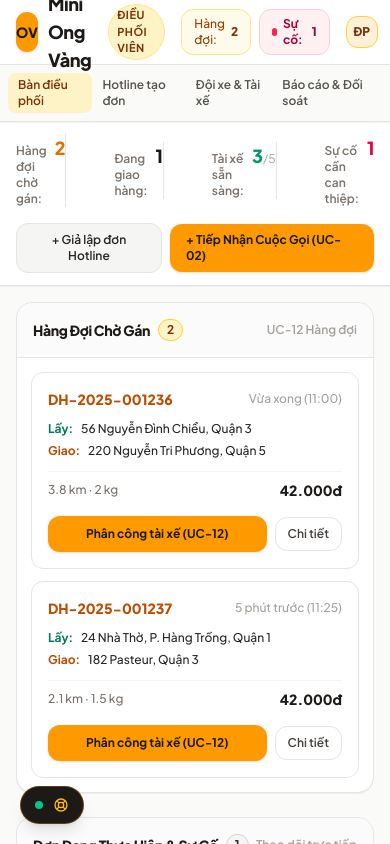
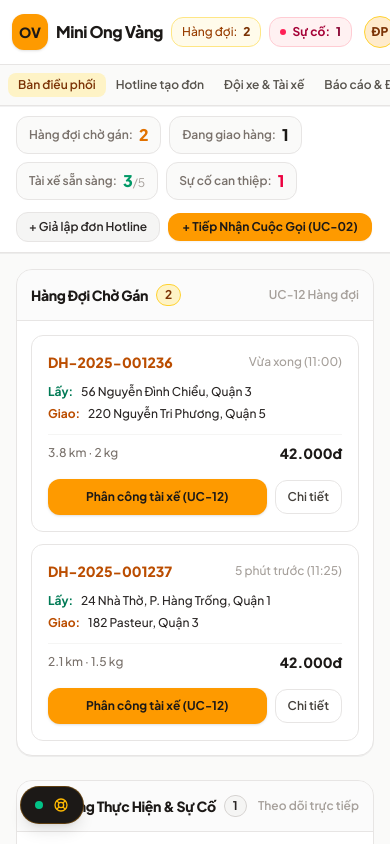
Before and after one commit to hoangchuong1711/ONG_VANG, a Next.js app in the folder src/frontend/: page /dieu-phoi in a window 390 px wide. Shown: the top 844 px of the page. Built offline with nearby package versions, Linux system fonts and the light colour scheme.

Commit message:
fix(frontend): resolve navbar header overflow and wrap by adding whitespace-nowrap and responsive spacing

```diff
--- a/src/frontend/app/dieu-phoi/doi-xe/page.tsx
+++ b/src/frontend/app/dieu-phoi/doi-xe/page.tsx
@@ -139,14 +139,14 @@ export default function DispatcherFleetPage() {
             <table className="w-full text-left text-xs sm:text-sm">
               <thead className="bg-stone-50 text-stone-600 font-bold uppercase text-xs tracking-wider border-b border-stone-200">
                 <tr>
-                  <th className="p-4 pl-6">Tài xế & Mã</th>
-                  <th className="p-4">Phương tiện</th>
-                  <th className="p-4">Khu vực tác chiến</th>
-                  <th className="p-4">Trạng thái</th>
-                  <th className="p-4">Cuốc hoàn tất</th>
-                  <th className="p-4">Đánh giá</th>
-                  <th className="p-4">COD tạm giữ</th>
-                  <th className="p-4 pr-6 text-right">Thao tác</th>
+                  <th className="p-4 pl-6 whitespace-nowrap">Tài xế & Mã</th>
+                  <th className="p-4 whitespace-nowrap">Phương tiện</th>
+                  <th className="p-4 whitespace-nowrap">Khu vực tác chiến</th>
+                  <th className="p-4 whitespace-nowrap">Trạng thái</th>
+                  <th className="p-4 whitespace-nowrap">Cuốc hoàn tất</th>
+                  <th className="p-4 whitespace-nowrap">Đánh giá</th>
+                  <th className="p-4 whitespace-nowrap">COD tạm giữ</th>
+                  <th className="p-4 pr-6 text-right whitespace-nowrap">Thao tác</th>
                 </tr>
               </thead>
               <tbody className="divide-y divide-stone-200">
--- a/src/frontend/app/dieu-phoi/don-hang/[id]/page.tsx
+++ b/src/frontend/app/dieu-phoi/don-hang/[id]/page.tsx
@@ -76,26 +76,26 @@ export default function DispatcherOrderDetailPage() {
 
       <main className="flex-1 max-w-[1240px] w-full mx-auto p-4 sm:p-6 lg:p-8 space-y-6">
         {/* Top Header & Breadcrumb */}
-        <div className="flex flex-wrap items-center justify-between gap-4 pb-4 border-b border-stone-200">
-          <div className="flex items-center gap-3">
+        <div className="flex flex-wrap items-center justify-between gap-3 sm:gap-4 pb-4 border-b border-stone-200">
+          <div className="flex items-center gap-2.5 sm:gap-3 shrink-0">
             <Link
               href="/dieu-phoi"
-              className="text-xs sm:text-sm font-semibold text-stone-500 hover:text-amber-800 transition-colors"
+              className="text-xs sm:text-sm font-semibold text-stone-500 hover:text-amber-800 transition-colors whitespace-nowrap"
             >
               ← Bàn điều phối
             </Link>
             <span className="text-stone-300">/</span>
-            <span className="text-sm sm:text-base font-extrabold text-stone-900">{order.id}</span>
+            <span className="text-sm sm:text-base font-extrabold text-stone-900 whitespace-nowrap">{order.id}</span>
             <Badge status={order.status} />
           </div>
 
-          <div className="flex items-center gap-2">
+          <div className="flex items-center gap-2 shrink-0">
             {order.status !== "DA_HUY" && (
               <Button
                 variant="danger"
                 size="sm"
                 onClick={() => setIsCancelModalOpen(true)}
-                className="text-xs font-bold"
+                className="text-xs font-bold whitespace-nowrap"
               >
                 Hủy đơn khẩn cấp (UC-14)
               </Button>
--- a/src/frontend/app/dieu-phoi/page.tsx
+++ b/src/frontend/app/dieu-phoi/page.tsx
@@ -157,60 +157,48 @@ export default function DispatcherLiveBoardPage() {
       />
 
       {/* OPERATIONS TELEMETRY STRIP */}
-      <section className="bg-white border-b border-stone-200 px-4 sm:px-6 py-3 shadow-2xs">
-        <div className="max-w-[1600px] mx-auto flex flex-wrap items-center justify-between gap-4">
+      <section className="bg-white border-b border-stone-200 px-4 sm:px-6 py-2.5 shadow-2xs">
+        <div className="max-w-[1600px] mx-auto flex flex-wrap items-center justify-between gap-3 sm:gap-4">
           {/* Telemetry Metrics */}
-          <div className="flex items-center gap-6 text-sm divide-x divide-stone-200">
-            <div className="flex items-baseline gap-2">
-              <span className="text-stone-500 font-semibold text-xs">
-                Hàng đợi chờ gán:
-              </span>
-              <span className="text-lg font-extrabold text-amber-600">
-                {pendingOrders.length}
-              </span>
+          <div className="flex flex-wrap items-center gap-2 sm:gap-3 text-xs sm:text-sm">
+            <div className="flex items-center gap-1.5 px-3 py-1.5 rounded-xl bg-stone-50 border border-stone-200 whitespace-nowrap">
+              <span className="text-stone-500 font-semibold text-xs">Hàng đợi chờ gán:</span>
+              <span className="text-base font-extrabold text-amber-600">{pendingOrders.length}</span>
             </div>
 
-            <div className="flex items-baseline gap-2 pl-6">
-              <span className="text-stone-500 font-semibold text-xs">
-                Đang giao hàng:
-              </span>
-              <span className="text-lg font-extrabold text-stone-900">
-                {deliveringOrders.length}
-              </span>
+            <div className="flex items-center gap-1.5 px-3 py-1.5 rounded-xl bg-stone-50 border border-stone-200 whitespace-nowrap">
+              <span className="text-stone-500 font-semibold text-xs">Đang giao hàng:</span>
+              <span className="text-base font-extrabold text-stone-900">{deliveringOrders.length}</span>
             </div>
 
-            <div className="flex items-baseline gap-2 pl-6">
-              <span className="text-stone-500 font-semibold text-xs">
-                Tài xế sẵn sàng:
-              </span>
-              <span className="text-lg font-extrabold text-emerald-600">
+            <div className="flex items-center gap-1.5 px-3 py-1.5 rounded-xl bg-stone-50 border border-stone-200 whitespace-nowrap">
+              <span className="text-stone-500 font-semibold text-xs">Tài xế sẵn sàng:</span>
+              <span className="text-base font-extrabold text-emerald-600">
                 {onlineIdleDrivers.length}
                 <span className="text-xs text-stone-400 font-normal">/{drivers.length}</span>
               </span>
             </div>
 
-            <div className="flex items-baseline gap-2 pl-6">
-              <span className="text-stone-500 font-semibold text-xs">
-                Sự cố cần can thiệp:
-              </span>
-              <span className={`text-lg font-extrabold ${incidents.length > 0 ? "text-rose-600" : "text-stone-400"}`}>
+            <div className="flex items-center gap-1.5 px-3 py-1.5 rounded-xl bg-stone-50 border border-stone-200 whitespace-nowrap">
+              <span className="text-stone-500 font-semibold text-xs">Sự cố can thiệp:</span>
+              <span className={`text-base font-extrabold ${incidents.length > 0 ? "text-rose-600" : "text-stone-400"}`}>
                 {incidents.filter((i) => i.status === "CHO_XU_LY").length}
               </span>
             </div>
           </div>
 
           {/* Quick Simulation Triggers */}
-          <div className="flex items-center gap-2">
+          <div className="flex items-center gap-2 shrink-0">
             <button
               type="button"
               onClick={handleSimulateNewOrder}
-              className="px-3.5 py-2 rounded-xl bg-stone-100 hover:bg-stone-200 border border-stone-200 text-stone-800 text-xs font-semibold transition-colors cursor-pointer"
+              className="px-3 py-1.5 rounded-xl bg-stone-100 hover:bg-stone-200 border border-stone-200 text-stone-800 text-xs font-semibold transition-colors cursor-pointer whitespace-nowrap"
             >
               + Giả lập đơn Hotline
             </button>
             <Link
               href="/dieu-phoi/tao-don"
-              className="px-4 py-2 rounded-xl bg-amber-500 hover:bg-amber-600 text-stone-900 text-xs font-bold shadow-sm transition-all active:scale-[0.98]"
+              className="px-3.5 py-1.5 rounded-xl bg-amber-500 hover:bg-amber-600 text-stone-900 text-xs font-bold shadow-xs transition-all active:scale-[0.98] whitespace-nowrap"
             >
               + Tiếp Nhận Cuộc Gọi (UC-02)
             </Link>
@@ -222,16 +210,16 @@ export default function DispatcherLiveBoardPage() {
       <main className="flex-1 max-w-[1600px] w-full mx-auto p-4 sm:p-6 grid grid-cols-1 lg:grid-cols-12 gap-6">
         {/* ================= COLUMN 1: PENDING QUEUE (4 COLS) ================= */}
         <section className="lg:col-span-4 flex flex-col bg-white border border-stone-200 rounded-2xl overflow-hidden shadow-2xs">
-          <div className="p-4 border-b border-stone-200 bg-stone-50/70 flex items-center justify-between">
-            <div className="flex items-center gap-2">
-              <span className="text-sm font-extrabold text-stone-900 tracking-tight">
+          <div className="p-3.5 sm:p-4 border-b border-stone-200 bg-stone-50/70 flex items-center justify-between gap-2">
+            <div className="flex items-center gap-2 shrink-0">
+              <span className="text-sm font-extrabold text-stone-900 tracking-tight whitespace-nowrap">
                 Hàng Đợi Chờ Gán
               </span>
               <span className="px-2 py-0.5 rounded-full text-xs font-bold bg-amber-100 text-amber-900 border border-amber-300">
                 {pendingOrders.length}
               </span>
             </div>
-            <span className="text-xs font-semibold text-stone-400">UC-12 Hàng đợi</span>
+            <span className="text-xs font-semibold text-stone-400 whitespace-nowrap">UC-12 Hàng đợi</span>
           </div>
 
           <div className="flex-1 p-3.5 space-y-3 overflow-y-auto max-h-[calc(100vh-220px)]">
@@ -297,16 +285,16 @@ export default function DispatcherLiveBoardPage() {
 
         {/* ================= COLUMN 2: IN-FLIGHT OPS & INCIDENTS (5 COLS) ================= */}
         <section className="lg:col-span-5 flex flex-col bg-white border border-stone-200 rounded-2xl overflow-hidden shadow-2xs">
-          <div className="p-4 border-b border-stone-200 bg-stone-50/70 flex items-center justify-between">
-            <div className="flex items-center gap-2">
-              <span className="text-sm font-extrabold text-stone-900 tracking-tight">
+          <div className="p-3.5 sm:p-4 border-b border-stone-200 bg-stone-50/70 flex items-center justify-between gap-2">
+            <div className="flex items-center gap-2 shrink-0">
+              <span className="text-sm font-extrabold text-stone-900 tracking-tight whitespace-nowrap">
                 Đơn Đang Thực Hiện & Sự Cố
               </span>
               <span className="px-2 py-0.5 rounded-full text-xs font-bold bg-stone-100 text-stone-800 border border-stone-300">
                 {deliveringOrders.length}
               </span>
             </div>
-            <span className="text-xs font-semibold text-stone-400">Theo dõi trực tiếp</span>
+            <span className="text-xs font-semibold text-stone-400 whitespace-nowrap">Theo dõi trực tiếp</span>
           </div>
 
           <div className="flex-1 p-3.5 space-y-3 overflow-y-auto max-h-[calc(100vh-220px)]">
@@ -395,9 +383,9 @@ export default function DispatcherLiveBoardPage() {
 
         {/* ================= COLUMN 3: FLEET ROSTER (3 COLS) ================= */}
         <section className="lg:col-span-3 flex flex-col bg-white border border-stone-200 rounded-2xl overflow-hidden shadow-2xs">
-          <div className="p-4 border-b border-stone-200 bg-stone-50/70 flex items-center justify-between">
-            <div className="flex items-center gap-2">
-              <span className="text-sm font-extrabold text-stone-900 tracking-tight">
+          <div className="p-3.5 sm:p-4 border-b border-stone-200 bg-stone-50/70 flex items-center justify-between gap-2">
+            <div className="flex items-center gap-2 shrink-0">
+              <span className="text-sm font-extrabold text-stone-900 tracking-tight whitespace-nowrap">
                 Đội Xe Trực Tuyến
               </span>
               <span className="px-2 py-0.5 rounded-full text-xs font-bold bg-emerald-100 text-emerald-800 border border-emerald-300">
@@ -406,7 +394,7 @@ export default function DispatcherLiveBoardPage() {
             </div>
             <Link
               href="/dieu-phoi/doi-xe"
-              className="text-xs font-semibold text-stone-500 hover:text-amber-600"
+              className="text-xs font-semibold text-stone-500 hover:text-amber-600 whitespace-nowrap"
             >
               Tất cả →
             </Link>
--- a/src/frontend/app/dieu-phoi/tao-don/page.tsx
+++ b/src/frontend/app/dieu-phoi/tao-don/page.tsx
@@ -104,8 +104,8 @@ export default function DispatcherCreateOrderPage() {
       <main className="flex-1 max-w-[1100px] w-full mx-auto p-4 sm:p-6 lg:p-8 space-y-6">
         {/* Header */}
         <div className="flex flex-wrap items-center justify-between gap-4 pb-4 border-b border-stone-200">
-          <div>
-            <div className="inline-flex items-center gap-2 px-2.5 py-0.5 rounded-full bg-amber-100 text-amber-900 text-xs font-bold mb-1.5">
+          <div className="shrink-0">
+            <div className="inline-flex items-center gap-2 px-2.5 py-0.5 rounded-full bg-amber-100 text-amber-900 text-xs font-bold mb-1.5 whitespace-nowrap">
               HOTLINE TIẾP NHẬN (UC-02)
             </div>
             <h1 className="text-xl sm:text-2xl font-extrabold text-stone-900 tracking-tight">
@@ -118,7 +118,7 @@ export default function DispatcherCreateOrderPage() {
 
           <Link
             href="/dieu-phoi"
-            className="text-xs sm:text-sm font-semibold text-stone-500 hover:text-amber-800 transition-colors"
+            className="text-xs sm:text-sm font-semibold text-stone-500 hover:text-amber-800 transition-colors whitespace-nowrap shrink-0"
           >
             ← Bàn điều phối
           </Link>
--- a/src/frontend/components/layout/DispatcherNavbar.tsx
+++ b/src/frontend/components/layout/DispatcherNavbar.tsx
@@ -39,46 +39,41 @@ export function DispatcherNavbar({ pendingCount = 2, incidentCount = 1 }: Dispat
 
   return (
     <header className="sticky top-0 z-40 w-full bg-white/95 backdrop-blur-md border-b border-stone-200 shadow-2xs font-sans">
-      <div className="max-w-[1600px] mx-auto px-4 sm:px-6 lg:px-8 h-16 flex items-center justify-between gap-4">
+      <div className="max-w-[1600px] mx-auto px-3 sm:px-5 lg:px-6 h-16 flex items-center justify-between gap-2 sm:gap-4">
         {/* Brand identity */}
-        <div className="flex items-center gap-3">
-          <Link href="/dieu-phoi" className="flex items-center gap-2.5 group">
-            <div className="w-10 h-10 rounded-xl bg-amber-500 flex items-center justify-center text-stone-900 font-extrabold text-sm shadow-sm transition-transform duration-200 group-hover:scale-105">
+        <div className="flex items-center gap-2.5 shrink-0">
+          <Link href="/dieu-phoi" className="flex items-center gap-2 group">
+            <div className="w-9 h-9 rounded-xl bg-amber-500 flex items-center justify-center text-stone-900 font-extrabold text-sm shadow-sm transition-transform duration-200 group-hover:scale-105 shrink-0">
               OV
             </div>
-            <div className="flex flex-col">
-              <div className="flex items-center gap-2">
-                <span className="font-extrabold text-lg sm:text-xl tracking-tight text-stone-900">
-                  Mini Ong Vàng
-                </span>
-                <span className="text-[11px] uppercase font-bold tracking-wider px-2 py-0.5 rounded-full bg-amber-100 text-amber-900 border border-amber-200">
-                  Điều Phối Viên
-                </span>
-              </div>
-              <span className="text-[11px] font-medium text-stone-500 hidden sm:block">
-                Trung tâm tác chiến & Quản trị vận hành
+            <div className="flex items-center gap-2">
+              <span className="font-extrabold text-base sm:text-lg tracking-tight text-stone-900 whitespace-nowrap">
+                Mini Ong Vàng
+              </span>
+              <span className="hidden sm:inline-block text-[10px] uppercase font-bold tracking-wide px-2 py-0.5 rounded-full bg-amber-100 text-amber-900 border border-amber-200 whitespace-nowrap">
+                Điều Phối
               </span>
             </div>
           </Link>
 
-          {/* Real-time Clock */}
+          {/* Real-time Clock (only on large screens to prevent wrapping) */}
           {currentTime && (
-            <div className="hidden xl:flex items-center gap-2 pl-4 border-l border-stone-200 text-xs font-semibold text-stone-600">
+            <div className="hidden 2xl:flex items-center gap-1.5 pl-3 border-l border-stone-200 text-xs font-semibold text-stone-600 whitespace-nowrap">
               <span className="text-stone-900 font-bold">{currentTime}</span>
-              <span className="text-stone-400 font-normal">Ca Sáng 01</span>
+              <span className="text-stone-400 font-normal">Ca 01</span>
             </div>
           )}
         </div>
 
-        {/* Navigation Tabs */}
-        <nav className="hidden md:flex items-center gap-1.5">
+        {/* Navigation Tabs - Strict whitespace-nowrap and shrink-0 to prevent 2-line wrap */}
+        <nav className="hidden md:flex items-center gap-1 shrink-0">
           {navLinks.map((link) => {
             const isActive = pathname === link.href;
             return (
               <Link
                 key={link.href}
                 href={link.href}
-                className={`px-3.5 py-2 rounded-xl text-sm font-semibold transition-all relative ${
+                className={`px-3 py-1.5 rounded-xl text-xs sm:text-sm font-semibold transition-all relative whitespace-nowrap shrink-0 ${
                   isActive
                     ? "text-stone-900 bg-amber-50 font-bold"
                     : "text-stone-600 hover:text-stone-900 hover:bg-stone-100/70"
@@ -93,12 +88,12 @@ export function DispatcherNavbar({ pendingCount = 2, incidentCount = 1 }: Dispat
           })}
         </nav>
 
-        {/* Status Counters & Role Switchers */}
-        <div className="flex items-center gap-2 sm:gap-3">
+        {/* Status Counters & Role Switchers - All whitespace-nowrap */}
+        <div className="flex items-center gap-2 sm:gap-2.5 shrink-0">
           {/* Pending Queue Counter */}
           <Link
             href="/dieu-phoi"
-            className="flex items-center gap-1.5 px-3 py-1.5 rounded-xl bg-amber-50 border border-amber-200 hover:bg-amber-100 text-xs transition-colors"
+            className="flex items-center gap-1.5 px-2.5 py-1.5 rounded-xl bg-amber-50 border border-amber-200 hover:bg-amber-100 text-xs transition-colors whitespace-nowrap shrink-0"
             title="Đơn hàng chờ gán tài xế"
           >
             <span className="text-amber-800 font-medium">Hàng đợi:</span>
@@ -109,53 +104,53 @@ export function DispatcherNavbar({ pendingCount = 2, incidentCount = 1 }: Dispat
           {incidentCount > 0 && (
             <Link
               href="/dieu-phoi"
-              className="flex items-center gap-1.5 px-3 py-1.5 rounded-xl bg-rose-50 border border-rose-200 text-rose-800 text-xs font-bold hover:bg-rose-100 transition-colors"
+              className="flex items-center gap-1.5 px-2.5 py-1.5 rounded-xl bg-rose-50 border border-rose-200 text-rose-800 text-xs font-bold hover:bg-rose-100 transition-colors whitespace-nowrap shrink-0"
               title="Sự cố đang chờ điều phối can thiệp"
             >
-              <span className="w-2 h-2 rounded-full bg-rose-500" />
+              <span className="w-1.5 h-1.5 rounded-full bg-rose-500 shrink-0" />
               <span>Sự cố:</span>
               <span className="text-rose-900 font-extrabold">{incidentCount}</span>
             </Link>
           )}
 
           {/* Role Switchers */}
-          <div className="hidden lg:flex items-center gap-1.5 pl-3 border-l border-stone-200">
+          <div className="hidden xl:flex items-center gap-1 pl-2 border-l border-stone-200 shrink-0">
             <Link
               href="/tai-xe"
-              className="px-3 py-1.5 rounded-xl border border-stone-200 hover:bg-stone-100 text-stone-600 hover:text-stone-900 text-xs font-medium transition-colors"
+              className="px-2 py-1 rounded-lg border border-stone-200 hover:bg-stone-100 text-stone-600 hover:text-stone-900 text-xs font-medium transition-colors whitespace-nowrap"
             >
               Cổng Tài xế
             </Link>
             <Link
               href="/"
-              className="px-3 py-1.5 rounded-xl border border-stone-200 hover:bg-stone-100 text-stone-600 hover:text-stone-900 text-xs font-medium transition-colors"
+              className="px-2 py-1 rounded-lg border border-stone-200 hover:bg-stone-100 text-stone-600 hover:text-stone-900 text-xs font-medium transition-colors whitespace-nowrap"
             >
               Cổng Khách
             </Link>
           </div>
 
           {/* Operator Profile */}
-          <div className="flex items-center gap-2 pl-2">
-            <div className="w-8 h-8 rounded-xl bg-amber-500/15 border border-amber-300 flex items-center justify-center text-xs font-extrabold text-amber-900">
+          <div className="flex items-center gap-2 pl-1 sm:pl-2 shrink-0">
+            <div className="w-8 h-8 rounded-full bg-amber-500/20 border border-amber-300 flex items-center justify-center text-xs font-extrabold text-amber-900 shrink-0" title="Trần Ngọc Huy - Tổng đài viên">
               ĐP
             </div>
-            <div className="hidden 2xl:flex flex-col text-left text-xs leading-none">
+            <div className="hidden 2xl:flex flex-col text-left text-xs leading-none whitespace-nowrap">
               <span className="font-bold text-stone-900">Trần Ngọc Huy</span>
-              <span className="text-[11px] text-stone-500 mt-0.5">Tổng đài viên</span>
+              <span className="text-[10px] text-stone-500 mt-0.5">Tổng đài viên</span>
             </div>
           </div>
         </div>
       </div>
 
       {/* Mobile Sub-Navigation */}
-      <div className="md:hidden flex items-center justify-around px-2 py-2 bg-stone-50 border-t border-stone-200 text-xs">
+      <div className="md:hidden flex items-center justify-around px-2 py-2 bg-stone-50 border-t border-stone-200 text-xs overflow-x-auto">
         {navLinks.map((link) => {
           const isActive = pathname === link.href;
           return (
             <Link
               key={link.href}
               href={link.href}
-              className={`px-2.5 py-1 rounded-lg font-semibold transition-colors ${
+              className={`px-2.5 py-1 rounded-lg font-semibold transition-colors whitespace-nowrap ${
                 isActive ? "text-amber-900 bg-amber-100 font-bold" : "text-stone-600"
               }`}
             >
```
Also changed, not shown: src/frontend/app/dieu-phoi/bao-cao/page.tsx (+10 -10 lines).
